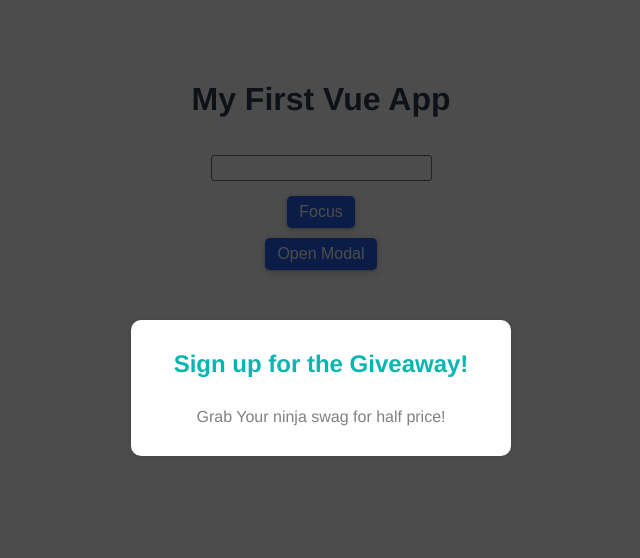
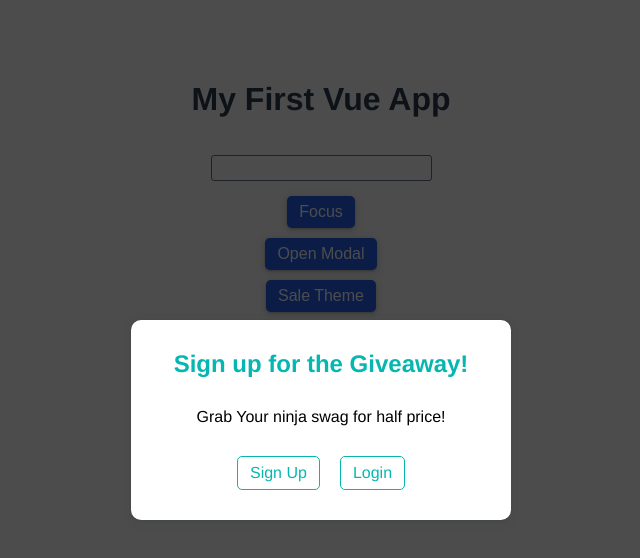
Before and after one commit to TusharKumar7/model-project, a Vue app: page / in a window 1280 px wide. Both pictures are taken after a click on the button "Open Modal". Shown: the top 558 px of the page, without its empty margins (319-959 px from the left). Built offline with nearby package versions, Linux system fonts and the light colour scheme.

Commit message:
theme btn added

```diff
--- a/src/App.vue
+++ b/src/App.vue
@@ -1,4 +1,4 @@
-<template>
+  <template>
   <div class="app-container">
     <h1>My First Vue App</h1>
     <div class="input-container">
@@ -7,13 +7,18 @@
     <div class="btn-container">
       <button id="focus-btn" @click="focusInput()">Focus</button>
       <button id="modal-btn" @click="showModal = true">Open Modal</button>
+      <button id="theme-btn" @click="themeHandler()">
+        {{ theme === "sale" ? "Normal Theme" : "Sale Theme" }}
+      </button>
     </div>
   </div>
   <div class="modal" v-if="showModal" @click="closeModal()">
-    <ModalComponent
-      title="Sign up for the Giveaway!"
-      content="Grab Your ninja swag for half price!"
-    />
+    <ModalComponent title="Sign up for the Giveaway!" content="Grab Your ninja swag for half price!" :theme="theme">
+      <template #links>
+        <a href="#" :class="[theme === 'sale' ? 'signup-sale-button' : 'signup-normal-button']" class="signup-button">Sign Up</a>
+        <a href="#" :class="[theme === 'sale' ? 'login-sale-button' : 'login-normal-button']" class="login-button">Login</a>
+      </template>
+    </ModalComponent>
   </div>
 </template>
 
@@ -28,6 +33,7 @@
   data: function () {
     return {
       showModal: false,
+      theme: "normal",
     };
   },
   methods: {
@@ -39,6 +45,9 @@
     closeModal() {
       this.showModal = false;
     },
+    themeHandler() {
+      this.theme = this.theme === "sale" ? "normal" : "sale";
+    },
   },
 };
 </script>
@@ -49,6 +58,10 @@
   text-align: center;
   color: #2c3e50;
   margin-top: 60px;
+}
+
+a{
+  text-decoration: none;
 }
 
 .app-container {
@@ -87,6 +100,27 @@
     rgba(60, 64, 67, 0.15) 0px 2px 6px 2px;
 }
 
+.signup-button, .login-button{
+  outline: none;
+  padding: 7px 12px;
+  border-radius: 5px;
+  cursor: pointer;
+  font-size: 1rem;
+}
+
+.signup-normal-button,.login-normal-button{
+  color: #05b7b0;
+  background-color: #fff;
+  border: 1px solid #05b7b0;
+}
+
+.signup-sale-button,.login-sale-button{
+  color: #EC283A;
+  background-color: #fff;
+  border: 1px solid #EC283A;
+}
+
+
 .btn-container button:hover {
   color: #2563eb;
   background-color: #fff;
--- a/src/components/ModalComponent.vue
+++ b/src/components/ModalComponent.vue
@@ -1,22 +1,22 @@
 <template>
-<div class="main-container">
-  <div class="modal-container">
-    <div class="modal-title">{{ title }}</div>
-    <div class="modal-content">{{ content }}</div>
+  <div class="main-container">
+    <div :class="[theme === 'sale' ? 'sale-theme-modal' : 'normal-theme-modal']" class="modal-container">
+      <div :class="[theme === 'sale' ? 'sale-theme-title' : 'normal-theme-title']" class="modal-title">{{ title }}</div>
+      <div :class="[theme === 'sale' ? 'sale-theme-content' : 'normal-theme-content']" class="modal-content">{{ content }}</div>
+      <div class="modal-links">
+        <slot name="links"></slot>
+      </div>
+    </div>
   </div>
-</div>
-
 </template>
 
 <script>
 export default {
   name: "ModalComponent",
-  data() {
-    return {};
-  },
   props: {
     title: String,
     content: String,
+    theme: String,
   },
 };
 </script>
@@ -38,9 +38,9 @@
   flex-direction: column;
   align-items: center;
   padding: 30px;
-  background: #fff;
   border-radius: 10px;
   gap: 30px;
+  /* background: #fff; */
   box-shadow: rgba(60, 64, 67, 0.3) 0px 1px 2px 0px, rgba(60, 64, 67, 0.15) 0px 2px 6px 2px;
   width: 25%;
   margin: 0 auto;
@@ -52,13 +52,39 @@
   cursor: default;
 }
 
+.normal-theme-modal{
+    background: #fff;
+}
+
+.sale-theme-modal{
+    background: #EC283A;
+}
+
 .modal-title {
-  color: #05b7b0;
   font-size: 1.5rem;
   font-weight: 600;
 }
 
-.modal-content {
-  color: gray;
+.normal-theme-title{
+    color: #05b7b0;
+}
+
+.sale-theme-content{
+    color: #fff;
+}
+
+.normal-theme-content{
+    color: #000;
+}
+
+.sale-theme-title{
+    color:#fff
+}
+
+.modal-links{
+    display: flex;
+    justify-content: center;
+    align-items: center;
+    gap: 20px;
 }
 </style>
```
